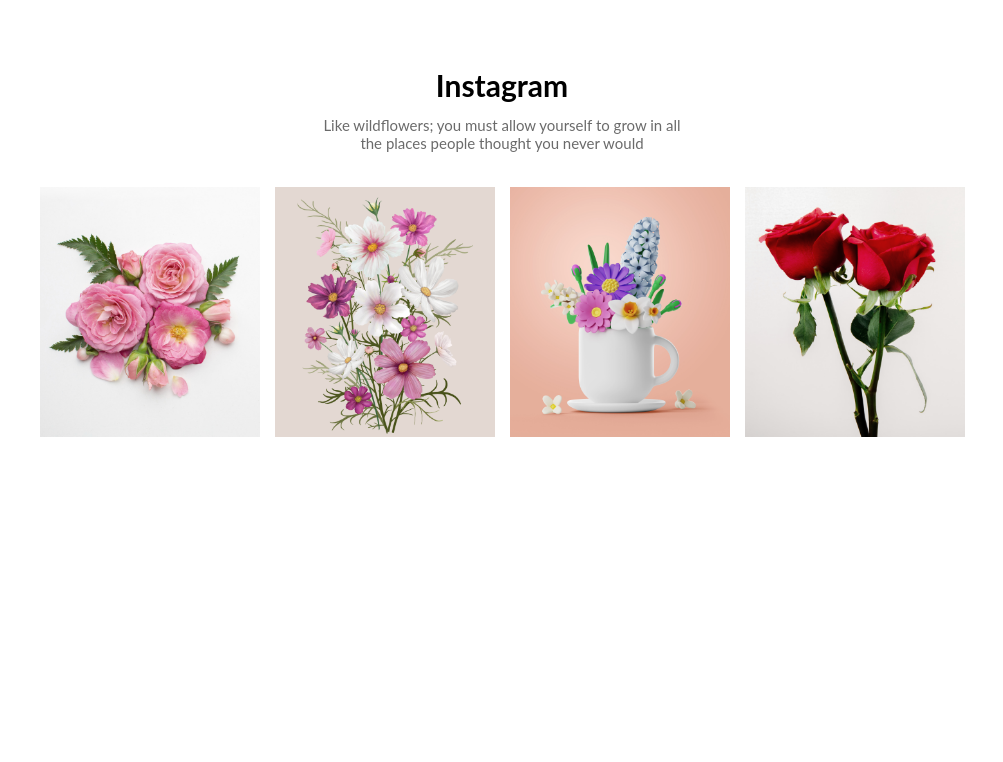
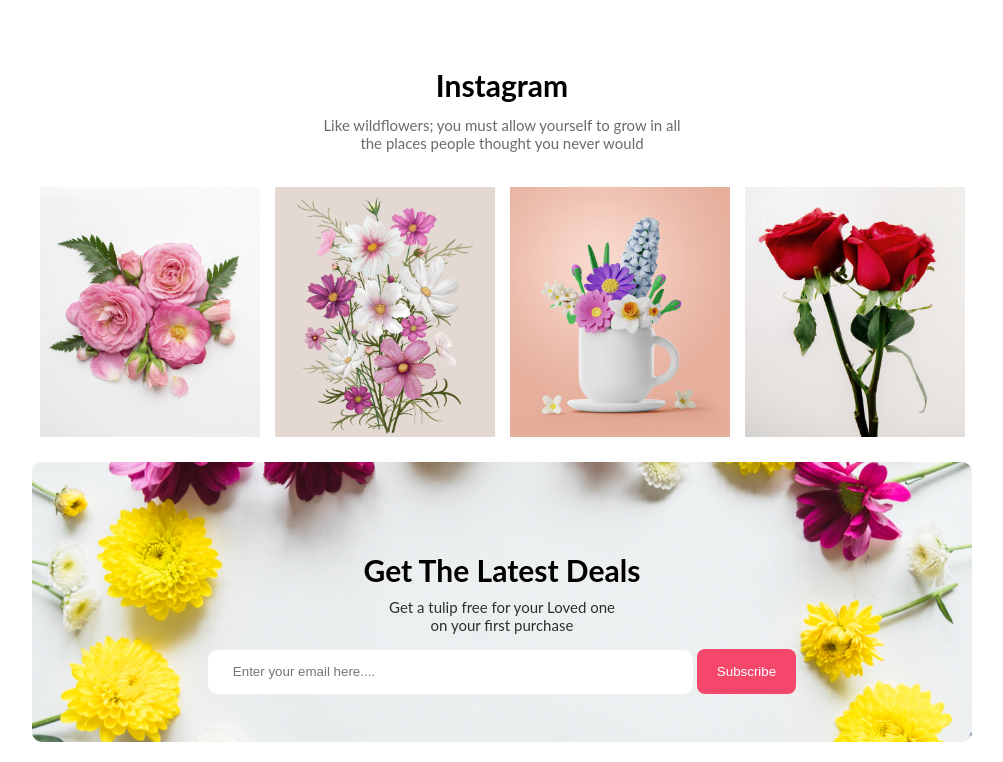
Before and after one commit to mizanur-007/flower-shop-assignment, a plain HTML site: page index.html in a window 1280 px wide. Shown: the part 2297-3059 px from the top of the page, without its empty margins (138-1141 px from the left). Before the commit the page ends 2759 px from the top, so only its background shows below. Drawn offline with Linux system fonts and the light colour scheme.

Commit message:
latest deals complete

```diff
--- a/index.html
+++ b/index.html
@@ -208,6 +208,17 @@
           </div>
         </div>
       </section>
+      <!-- latest deals section  -->
+      <section>
+        <div class="latest-deals-container">
+         <div class="latest">
+          <h1 class="latest-title">Get The Latest Deals</h1>
+          <p class="latest-info">Get a tulip free for your Loved one <br> <span class="first-purchase">on your first purchase</span></p>
+          <input type="email" placeholder="Enter your email here...." class="email">
+          <button class="btn-primary">Subscribe</button>
+         </div>
+        </div>
+      </section>
     </main>
     <!-- footer section  -->
     <footer></footer>
--- a/style.css
+++ b/style.css
@@ -338,3 +338,43 @@
    background-repeat: no-repeat;
    filter: grayscale(20%);
 }
+
+/* latest deals section  */
+
+.latest-deals-container{
+   width: 73.5%;
+   height: 280px;
+   background-image: url("./Flower Asset/Rectangle\ 9.png");
+   margin: auto;
+   text-align: center;
+   background-repeat: no-repeat;
+   background-size: cover;
+   margin-bottom: 20px;
+   border-radius: 10px;
+}
+.latest{
+   padding-top: 90px;
+}
+.latest-title{
+   font-size: 30px;
+   font-weight: 700;
+   color: black;
+   font-family: Lato;
+}
+.latest-info{
+   font-size: 15px;
+   font-weight: 400;
+   font-family: Lato;
+   color: rgba(0, 0, 0, 0.808);
+   margin-top: 10px;
+   margin-bottom: 15px;
+}
+.email{
+   border: none;
+   height: 44px;
+   width: 460px;
+   border-radius: 10px;
+   padding-left: 25px;
+   color: black;
+
+}
```
